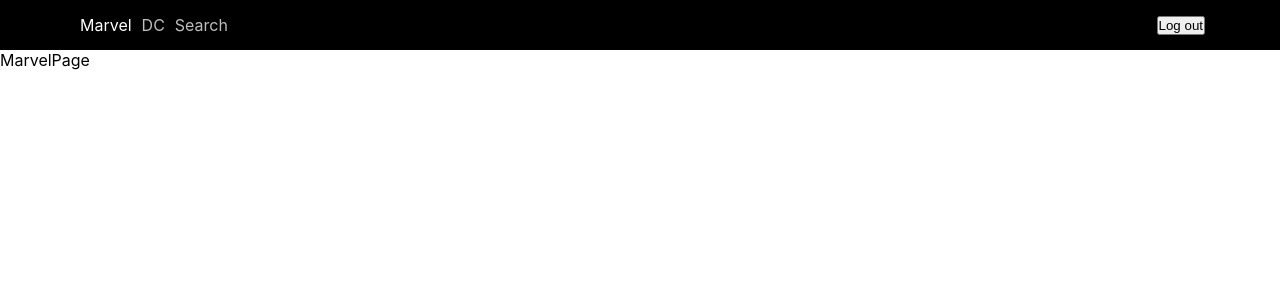
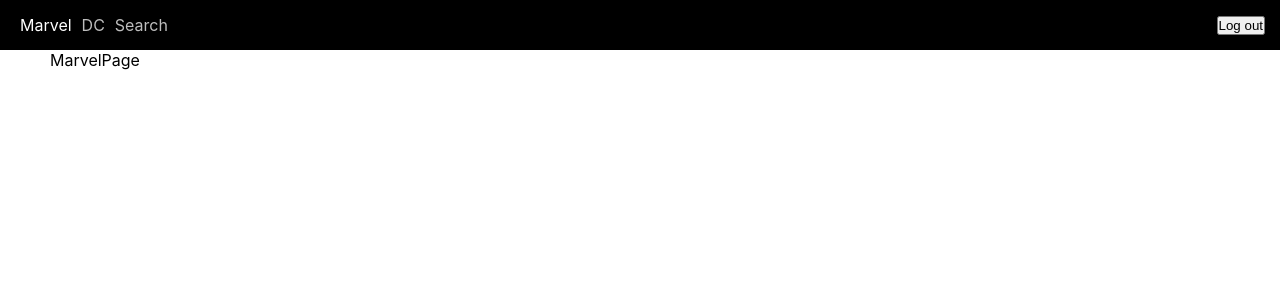
Before and after one commit to EdssonVega/hero-spa, a React (Create React App) app: page /marvel in a window 1280 px wide. Shown: the top 300 px of the page. Built offline with nearby package versions, Linux system fonts and the light colour scheme.

Commit message:
added second router

```diff
--- a/src/App.js
+++ b/src/App.js
@@ -1,15 +1,11 @@
 import './App.css';
-import { Navbar } from './components/Navbar/Navbar';
 import AppRouter from './router/AppRouter';
 
 function App() {
   return (
 
     <div className="App">
-      <Navbar />
-        <AppRouter >
-
-        </AppRouter>
+        <AppRouter />
     </div>
   );
 }
--- a/src/components/Navbar/NavbarStyles.css
+++ b/src/components/Navbar/NavbarStyles.css
@@ -4,7 +4,7 @@
     justify-content: space-between;
     height: 50px;
     align-items: center;
-    padding: 0 75px;
+    padding: 0 15px;
 }
 
 .inactiveLink{
--- /dev/null
+++ b/src/pages/Login.jsx
@@ -0,0 +1,7 @@
+import React from 'react'
+
+export const Login = () => {
+  return (
+    <div>Login Page</div>
+  )
+}
--- a/src/router/AppRouter.jsx
+++ b/src/router/AppRouter.jsx
@@ -1,16 +1,14 @@
 import React from 'react';
 import { Routes, Route} from 'react-router';
-import { DcPage } from '../pages/DcPage';
-import { MarvelPage } from '../pages/MarvelPage';
+import { Login } from '../pages/Login';
+import { HeroesRoutes } from './HeroesRoutes';
 
 const AppRouter = () => {
   return (
-    <>
         <Routes >
-            <Route path='marvel' element={<MarvelPage />}/>
-            <Route path='dc' element={<DcPage />}/>
+            <Route path='login' element={<Login/>}/>
+            <Route path='/*' element={<HeroesRoutes/>}/>
         </Routes>
-    </>
   )
 }
 
--- /dev/null
+++ b/src/router/HeroesRoutes.jsx
@@ -0,0 +1,22 @@
+import React from 'react'
+import { Navigate, Route, Routes } from 'react-router-dom'
+import { Navbar } from '../components/Navbar/Navbar'
+import { DcPage } from '../pages/DcPage'
+import { MarvelPage } from '../pages/MarvelPage'
+import "./heroesRouterStyles.css"
+
+export const HeroesRoutes = () => {
+  return (
+    <>
+        <Navbar />
+        <div className='heroesRouteContainer'>
+        <Routes >
+            <Route path='marvel' element={<MarvelPage />}/>
+            <Route path='dc' element={<DcPage />}/>
+            <Route path='/' element={<Navigate to="/marvel"/>}/>
+        </Routes>
+        </div>
+
+    </>
+  )
+}
--- /dev/null
+++ b/src/router/heroesRouterStyles.css
@@ -0,0 +1,3 @@
+.heroesRouteContainer{
+    padding: 0 50px;
+}
```
